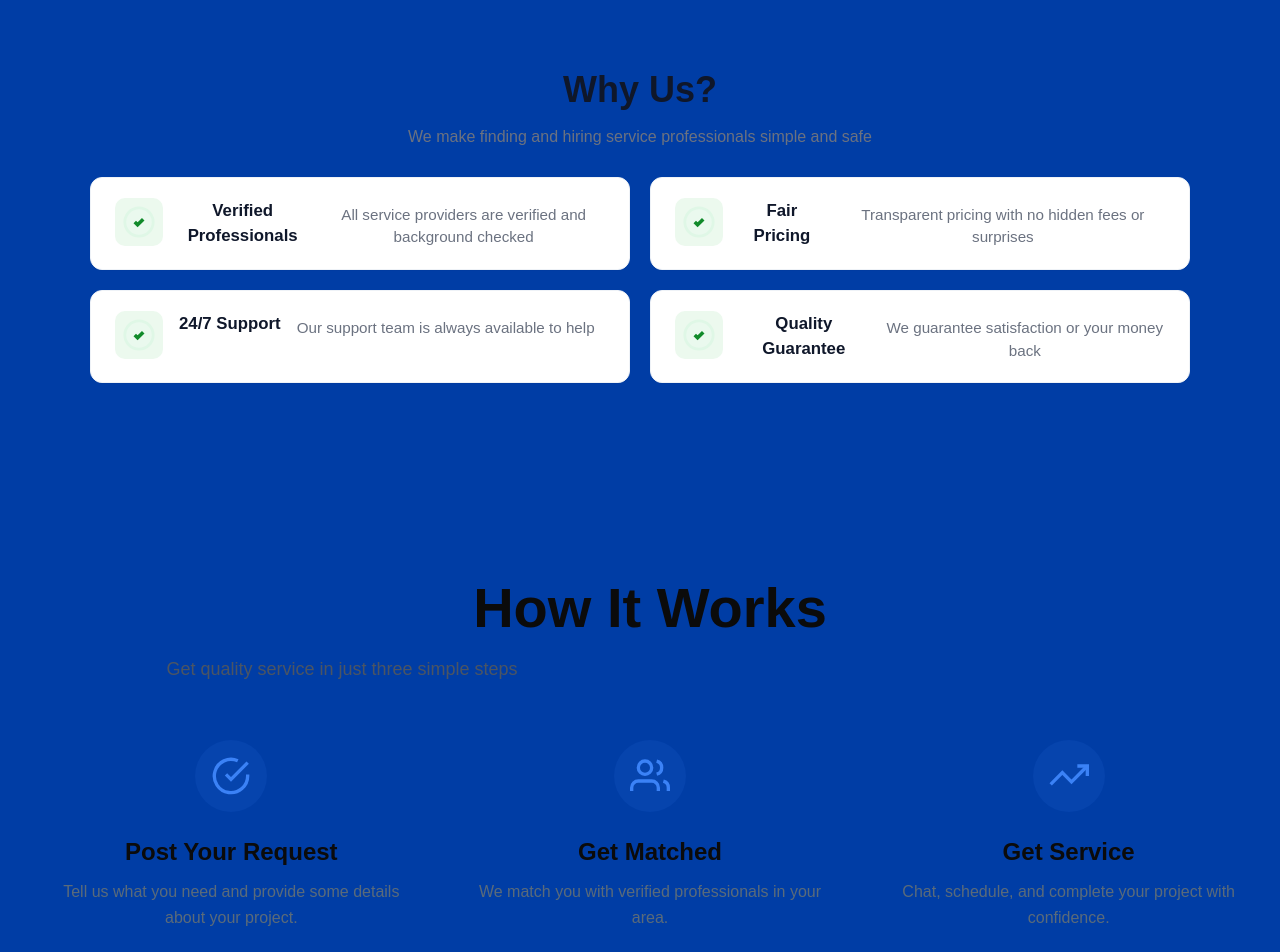
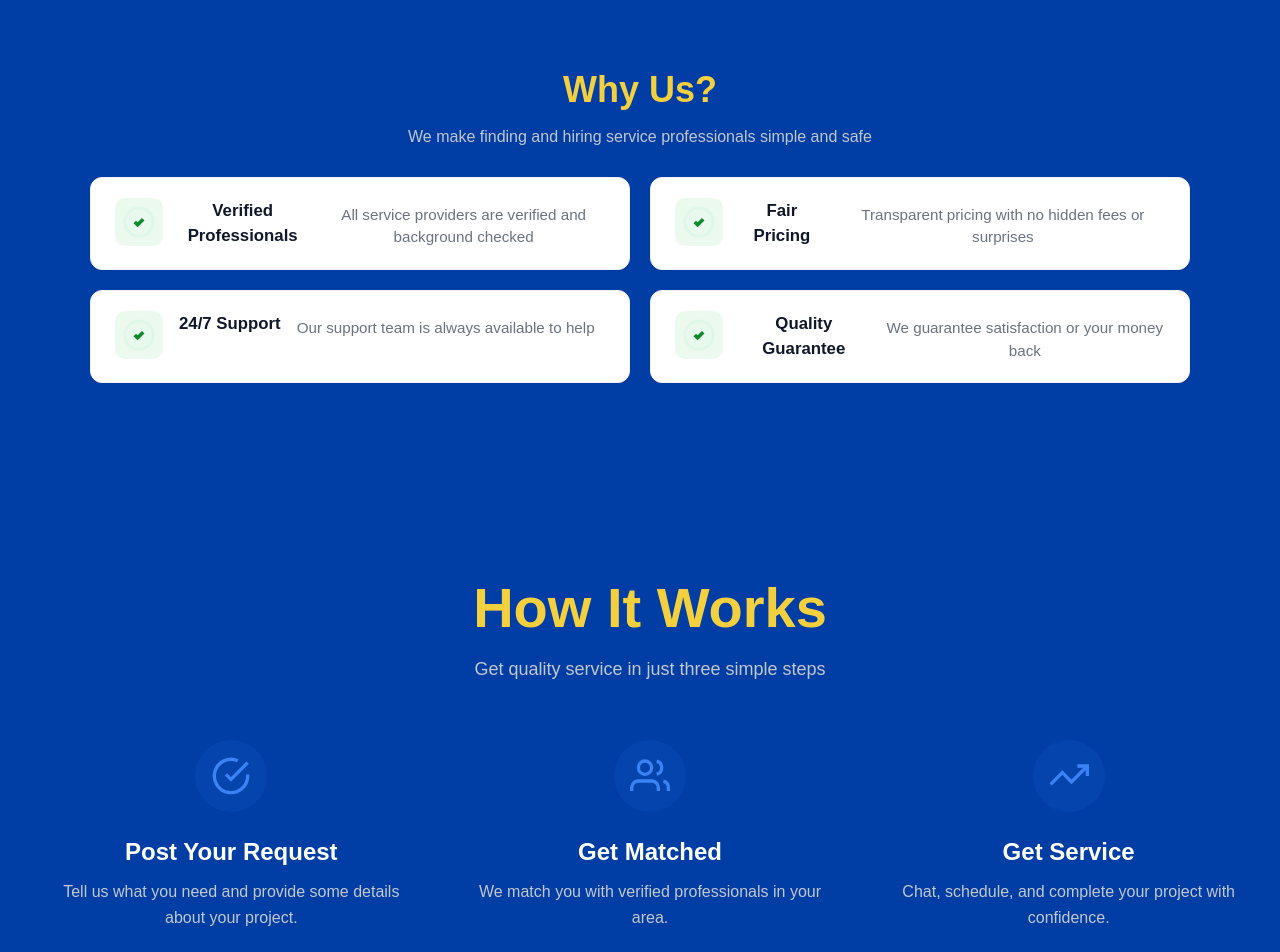
Before and after one commit to Benedict1010/Koolie, a React (Vite) app in the folder Koolie0/client/: page / in a window 1280 px wide. Shown: the part 800-1752 px from the top of the page. Built offline with nearby package versions, Linux system fonts and the light colour scheme.

Commit message:
Home page font colors are updated

```diff
--- a/Koolie0/client/src/styles/hero.css
+++ b/Koolie0/client/src/styles/hero.css
@@ -176,17 +176,19 @@
 .how-it-works-title{
   font-size: clamp(32px, 6vw, 56px);
   font-weight: 800;
-  color: #0b0b0b;
+  color: #F4D03F;
   margin: 0 0 16px 0;
   line-height: 1.1;
 }
 
 .how-it-works-subtitle{
   font-size: clamp(14px, 1.5vw, 18px);
-  color: #4b5563;
+  color: #c3c7cf;
   margin: 0 0 56px 0;
   line-height: 1.6;
   max-width: 600px;
+  margin-left: auto;
+  margin-right: auto;
 }
 
 .how-it-works-grid{
@@ -222,14 +224,14 @@
 .card-title{
   font-size: clamp(18px, 2vw, 24px);
   font-weight: 700;
-  color: #0b0b0b;
+  color: #ffffff;
   margin: 0 0 12px 0;
   line-height: 1.3;
 }
 
 .card-description{
   font-size: clamp(13px, 1.3vw, 16px);
-  color: #5a6b7a;
+  color: #c3c7cf;
   margin: 0;
   line-height: 1.6;
 }
--- a/Koolie0/client/src/styles/main.css
+++ b/Koolie0/client/src/styles/main.css
@@ -15,11 +15,11 @@ body {
 .why-title {
   font-size: 2.25rem;
   font-weight: 700;
-  color: #0f172a;
+  color: #F4D03F;
   margin: 0 0 0.5rem 0;
 }
 .why-subtitle {
-  color: #6b7280;
+  color: #c3c7cf;
   margin: 0 0 1.75rem 0;
   font-size: 1rem;
 }
```
